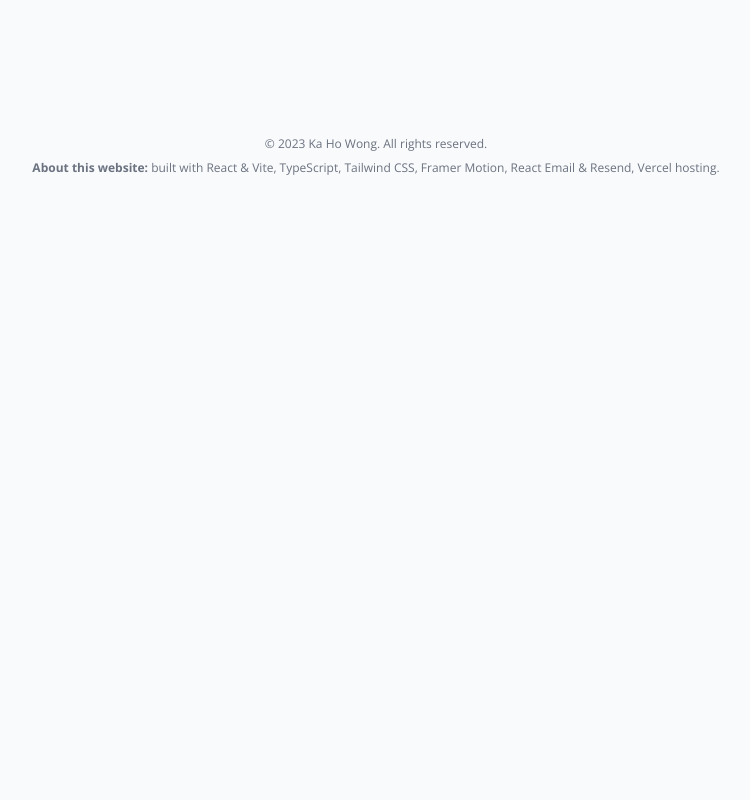
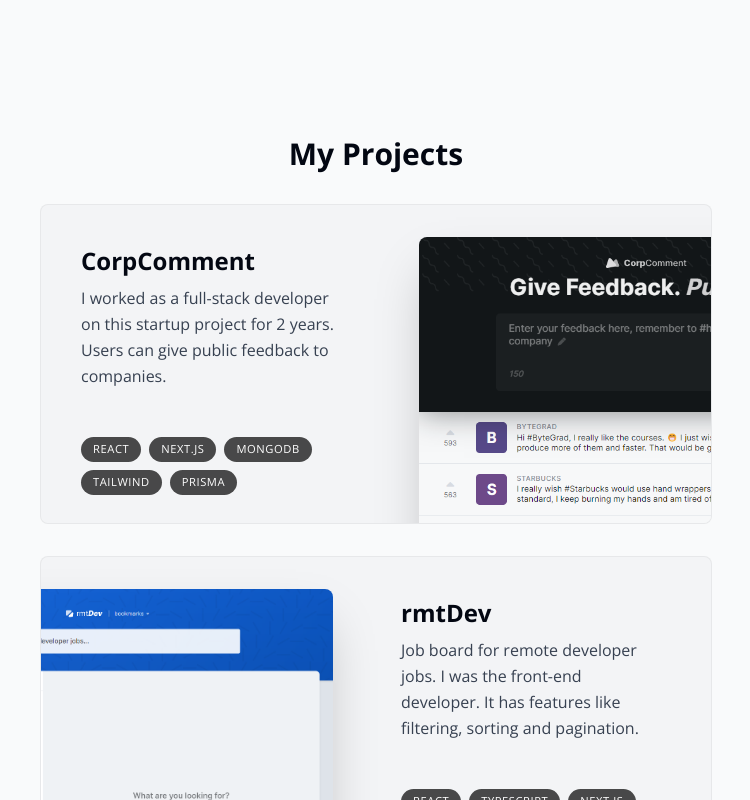
Before and after one commit to mark62005/vite-portfolio, a React (Vite) app: page / in a window 1280 px wide. Shown: the part 1320-2120 px from the top of the page, without its empty margins (264-1014 px from the left). Before the commit the page ends 1496 px from the top, so only its background shows below. Built offline with nearby package versions, Linux system fonts and the light colour scheme.

Commit message:
Create projects section

```diff
--- a/src/App.tsx
+++ b/src/App.tsx
@@ -3,6 +3,7 @@
 import Footer from "./components/Footer";
 import Header from "./components/Header";
 import Hero from "./components/Hero";
+import Projects from "./components/projects";
 import SectionDivider from "./components/ui/SectionDivider";
 
 function App() {
@@ -17,6 +18,7 @@
 				<Hero />
 				<SectionDivider />
 				<About />
+				<Projects />
 			</main>
 			<Footer />
 		</div>
--- /dev/null
+++ b/src/components/Project.tsx
@@ -0,0 +1,63 @@
+import { projectsData } from "@/lib/data";
+import { motion } from "framer-motion";
+
+type ProjectProps = {
+	project: (typeof projectsData)[number];
+};
+const Project = ({ project }: ProjectProps) => {
+	const { title, description, tags, imageUrl } = project;
+
+	return (
+		<motion.div className="group mb-3 last:mb-0 sm:mb-8">
+			<div
+				className="
+          relative bg-gray-100 max-w-[42rem] border border-black/5 rounded-lg overflow-hidden transition
+          sm:pr-8 sm:h-[20rem] sm:group-even:pl-8 hover:bg-gray-200
+          dark:text-white dark:bg-white/10 dark:hover:bg-white/20
+        "
+			>
+				{/* CONTENT */}
+				<div
+					className="
+            flex flex-col h-full pt-4 pb-7 px-5
+            sm:pl-10 sm:pr-2 sm:pt-10 sm:max-w-[50%] sm:group-even:ml-[18rem]
+          "
+				>
+					<h3 className="text-2xl font-semibold">{title}</h3>
+					<p className="mt-2 leading-relaxed text-gray-700 dark:text-white/70">
+						{description}
+					</p>
+					<ul className="flex flex-wrap mt-4 gap-2 sm:mt-auto">
+						{tags.map((tag, index) => (
+							<li
+								className="bg-black/[0.7] px-3 py-1 text-[0.7rem] uppercase tracking-wider text-white rounded-full dark:text-white/70"
+								key={index}
+							>
+								{tag}
+							</li>
+						))}
+					</ul>
+				</div>
+
+				{/* IMAGE */}
+				<img
+					src={imageUrl}
+					alt={`Feature image of ${title}`}
+					className="
+            hidden absolute top-8 -right-40 w-[28.25rem] rounded-t-lg shadow-2xl transition
+            sm:block
+            group-hover:scale-[1.04]
+            group-hover:-translate-x-3
+            group-hover:translate-y-3
+            group-hover:-rotate-2
+            group-even:group-hover:translate-x-3
+            group-even:group-hover:translate-y-3
+            group-even:group-hover:rotate-2
+            group-even:right-[initial] group-even:-left-40
+          "
+				/>
+			</div>
+		</motion.div>
+	);
+};
+export default Project;
--- /dev/null
+++ b/src/components/Projects.tsx
@@ -0,0 +1,23 @@
+import { projectsData } from "@/lib/data";
+import SectionHeading from "./ui/SectionHeading";
+import Project from "./Project";
+
+const Projects = () => {
+	return (
+		<section
+			id="projects"
+			className="scroll-mt-28 mb-28"
+		>
+			<SectionHeading>My projects</SectionHeading>
+			<div className="">
+				{projectsData.map((project, index) => (
+					<Project
+						key={index}
+						project={project}
+					/>
+				))}
+			</div>
+		</section>
+	);
+};
+export default Projects;
```
